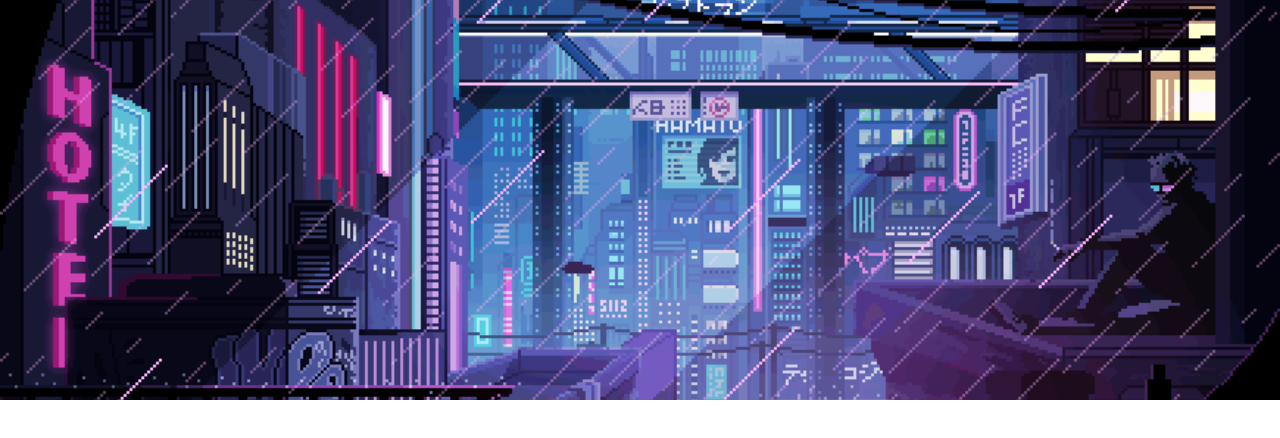
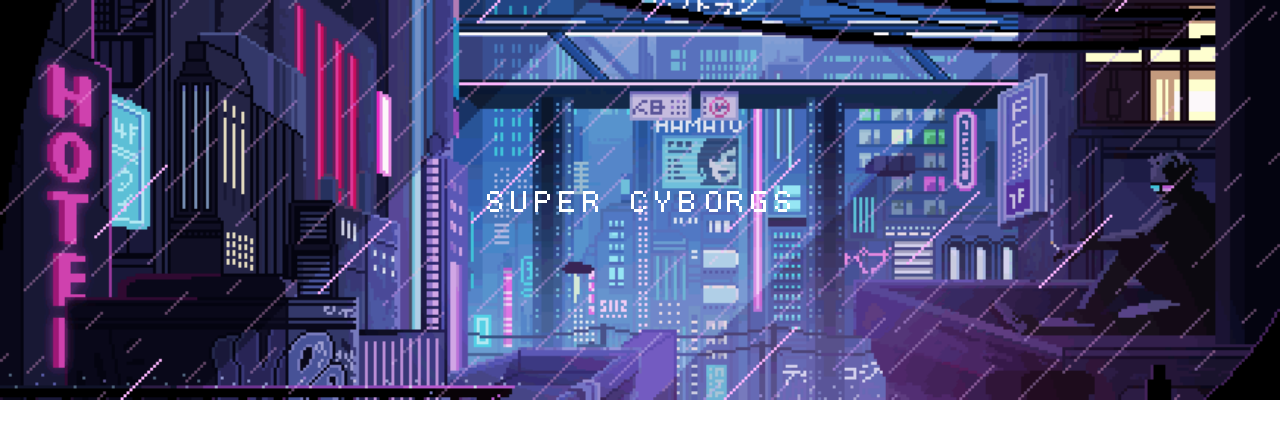
Before and after one commit to trevorwrightdev/supercyborgs, a React (Create React App) app: page / in a window 1280 px wide. Shown: the top 438 px of the page. Built offline with nearby package versions, Linux system fonts and the light colour scheme.

Commit message:
Added text to img banner

```diff
--- a/src/App.js
+++ b/src/App.js
@@ -3,7 +3,7 @@ import Banner from "./components/Banner";
 function App() {
   return (
     <div className='💪'>
-      <Banner />
+      <Banner>SUPER CYBORGS</Banner>
     </div>
   );
 }
--- a/src/components/Banner.js
+++ b/src/components/Banner.js
@@ -1,9 +1,7 @@
-import bannerImg from '../images/banner.gif'
-
-const Banner = () => {
+const Banner = ({ children }) => {
     return (
         <div className='banner'>
-            <img src={bannerImg}/>
+            {children}
         </div>
     )
 }
--- a/src/index.css
+++ b/src/index.css
@@ -14,14 +14,22 @@ html {
   font-size: 16px;
 }
 
+.💪 {
+  display: flex;
+  flex-direction: column;
+  width: 100%;
+}
+
 .banner {
+  display: flex;
+  flex-direction: column;
   width: 100%;
   height: 50vh;
+  background-image: url(/src/images/banner.gif);
+  background-size: cover;
+  background-position: right;
+  justify-content: center;
+  align-items: center;
+  color: white;
+  font-size: 1.5rem;
 }
-
-.banner img {
-  height: 100%;
-  width: 100%;
-  object-fit: cover;
-  object-position: right;
-}
```
